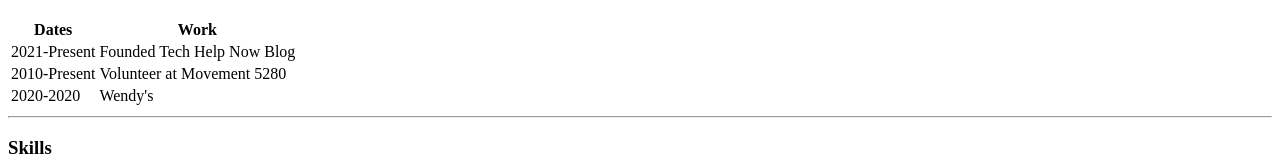
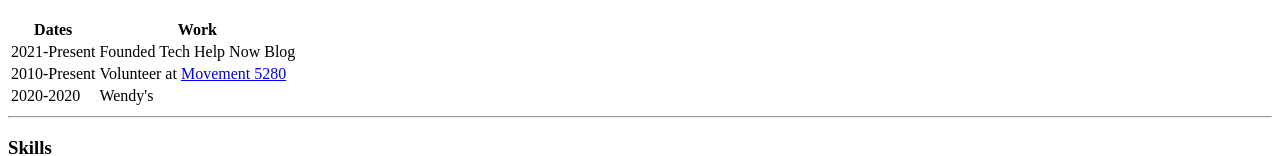
Before and after one commit to BenDen00001/cv, a plain HTML site: page index.html in a window 1280 px wide. Shown: the part 543-699 px from the top of the page. Drawn offline with Linux system fonts and the light colour scheme.

Commit message:
Added link to website

```diff
--- a/index.html
+++ b/index.html
@@ -45,7 +45,7 @@
                 </tr>
                 <tr>
                     <td>2010-Present</td>
-                    <td>Volunteer at Movement 5280</td>
+                    <td>Volunteer at <a href="https://movement5280.org/">Movement 5280</a></td>
                 </tr>
                 <tr>
                     <td>2020-2020</td>
```
